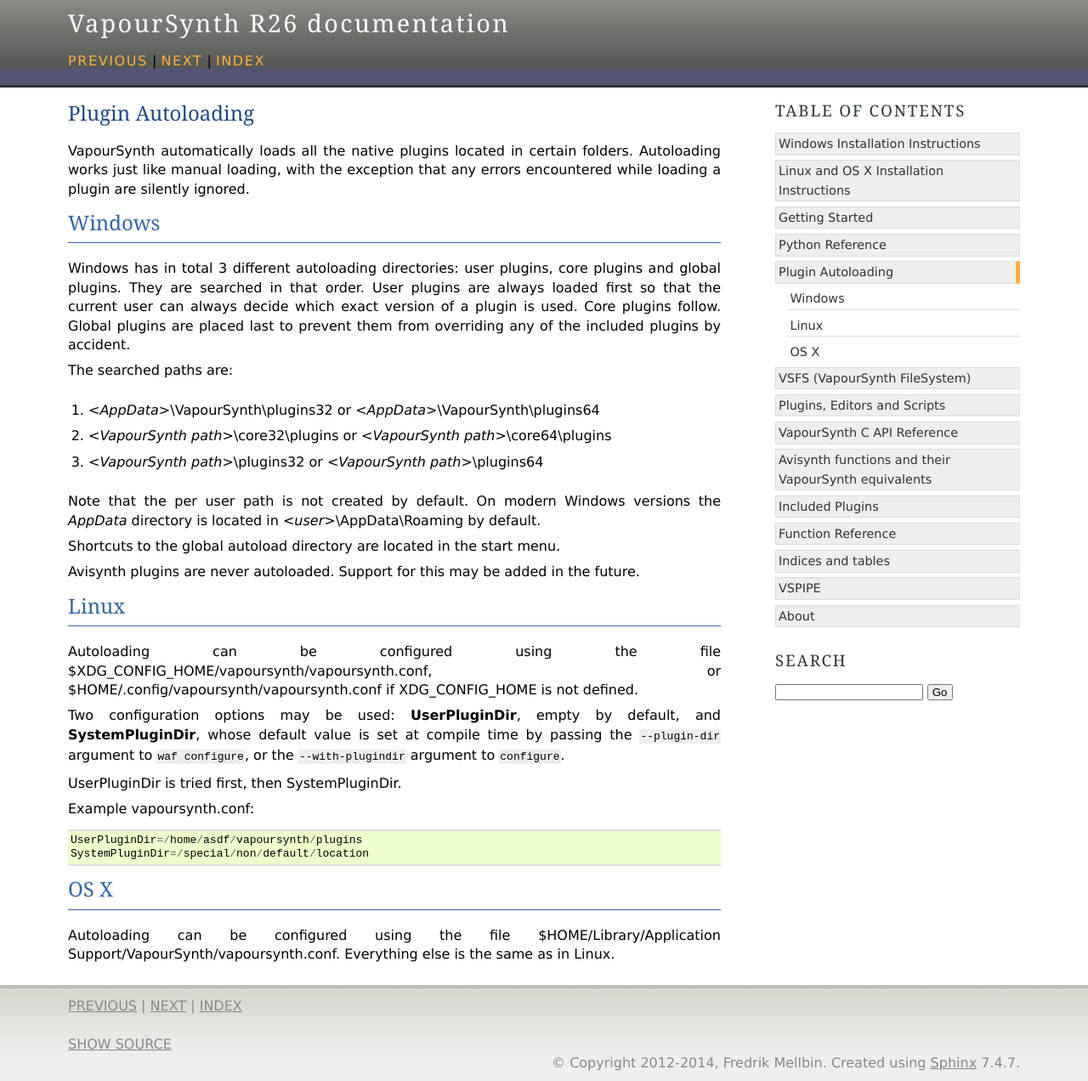
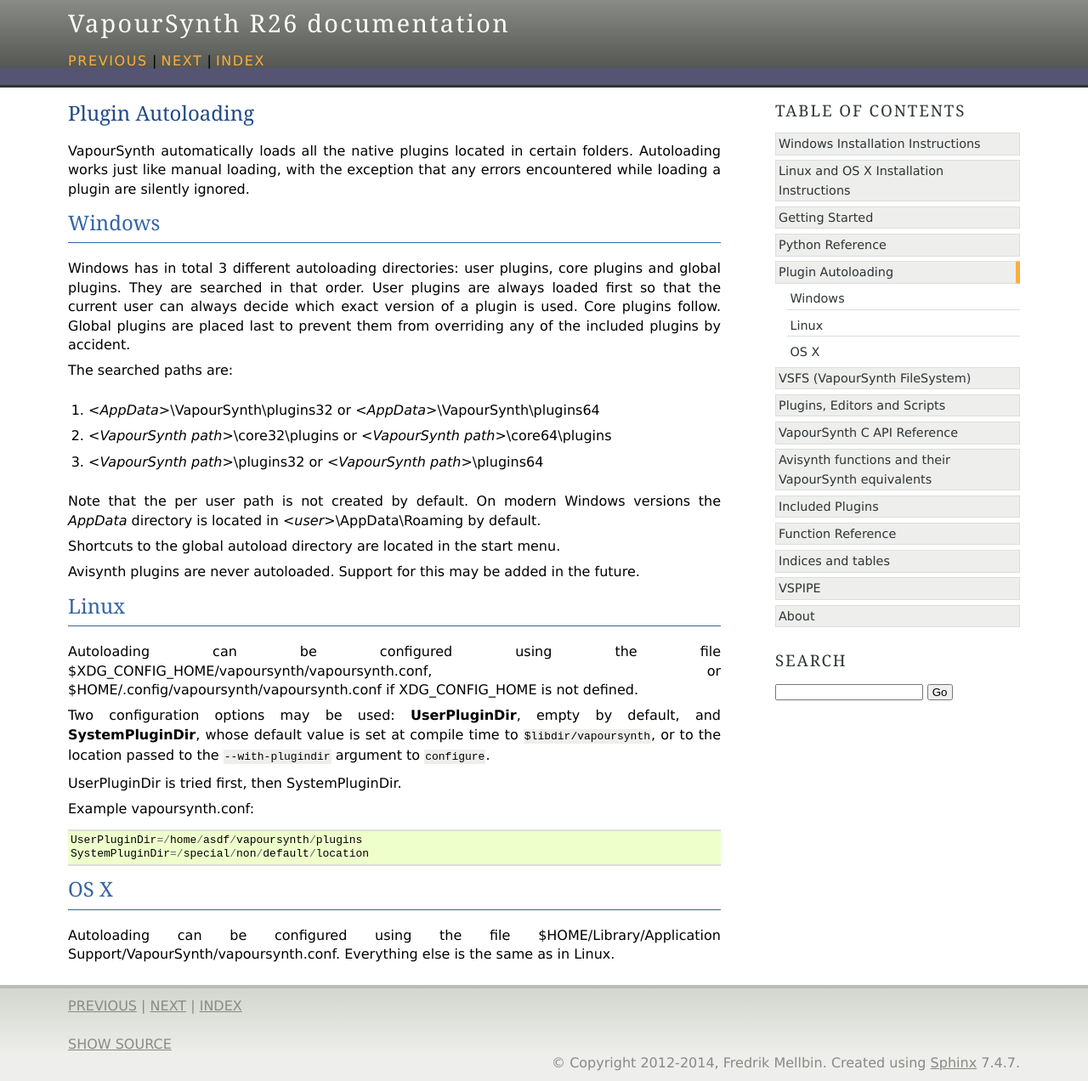
Before and after one commit to vapoursynth/vapoursynth, a Sphinx documentation site: the page built from doc/autoloading.rst, in a window 1280 px wide. Shown: the whole page at 85% size. Built offline with Sphinx 7.4.7, drawn with Linux system fonts in a browser that asks for light colours; formulas are drawn with MathJax 3.

Commit message:
doc: Remove waf leftover

```diff
--- a/doc/autoloading.rst
+++ b/doc/autoloading.rst
@@ -36,8 +36,8 @@
 defined.
 
 Two configuration options may be used: **UserPluginDir**, empty by default,
-and **SystemPluginDir**, whose default value is set at compile time by passing
-the ``--plugin-dir`` argument to ``waf configure``, or the ``--with-plugindir``
+and **SystemPluginDir**, whose default value is set at compile time to
+``$libdir/vapoursynth``, or to the location passed to the ``--with-plugindir``
 argument to ``configure``.
 
 UserPluginDir is tried first, then SystemPluginDir.
```
